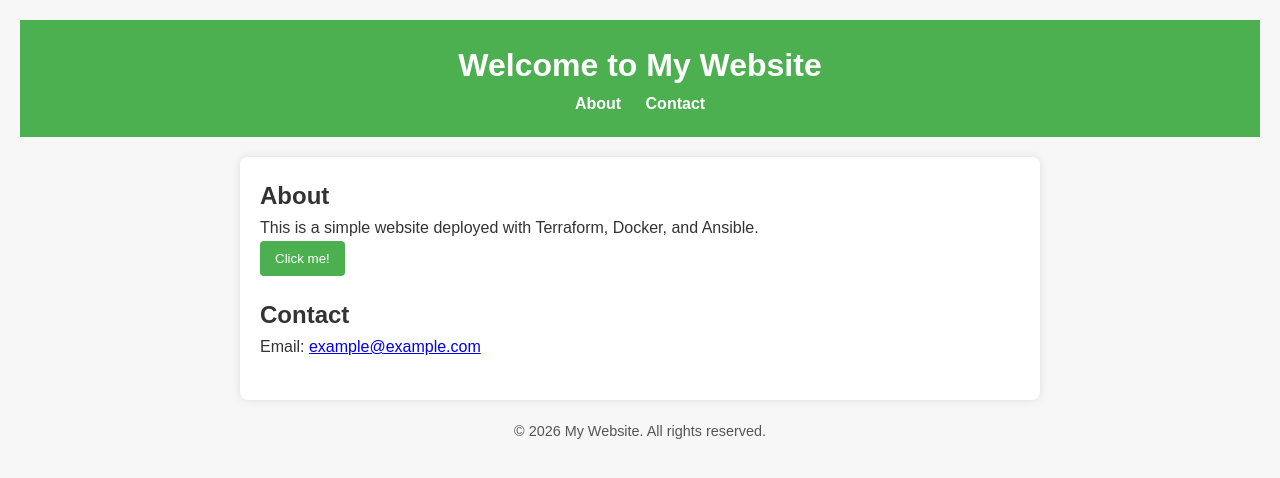
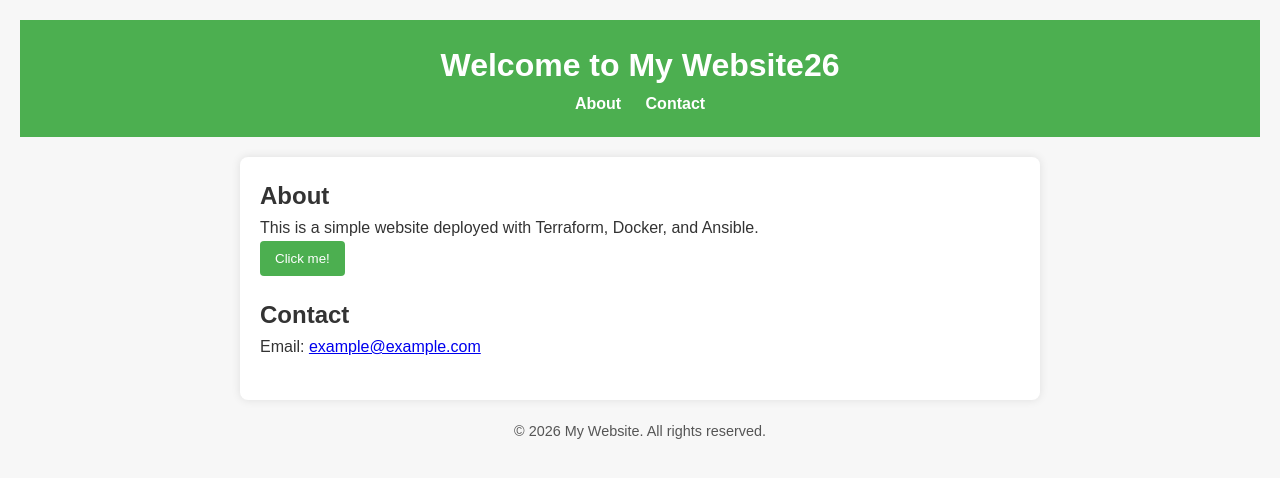
Before and after one commit to sudheerpalepu/ca-project-aws, a plain HTML site: page index.html in a window 1280 px wide. Drawn offline with Linux system fonts and the light colour scheme.

Commit message:
Update project

```diff
--- a/index.html
+++ b/index.html
@@ -8,7 +8,7 @@
 </head>
 <body>
     <header>
-        <h1>Welcome to My Website</h1>
+        <h1>Welcome to My Website26</h1>
         <nav>
             <a href="#about">About</a>
             <a href="#contact">Contact</a>
```
